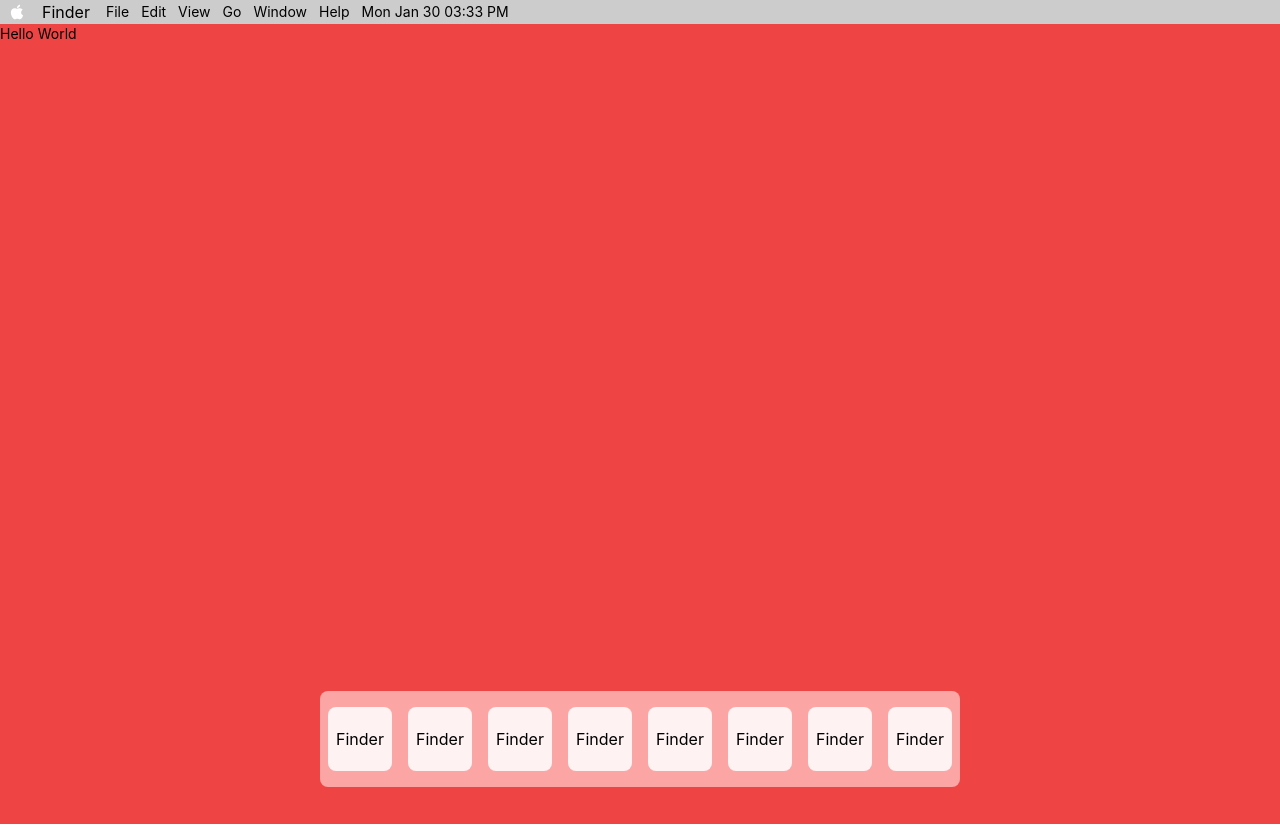
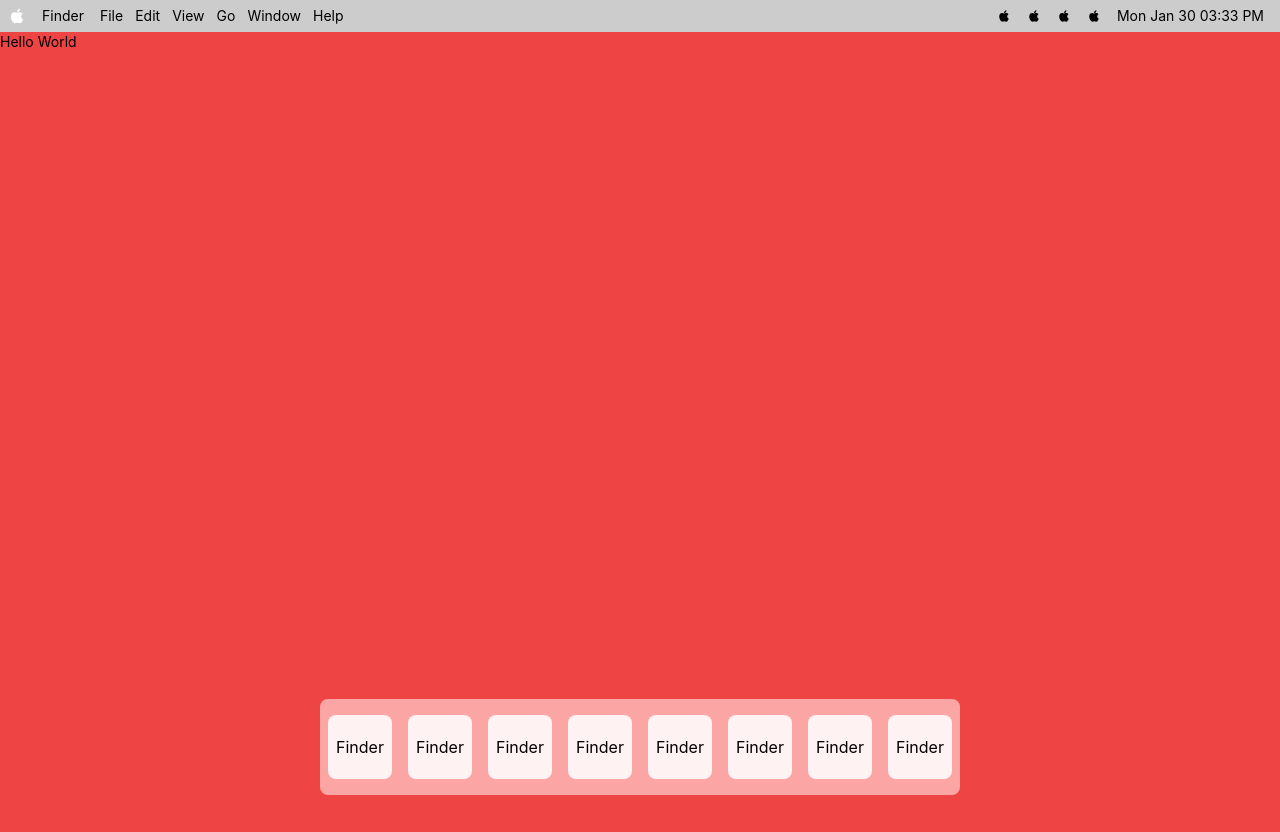
Before and after one commit to SilahicAmil/giga-sur, a React (Vite) app: page / in a window 1280 px wide. Built offline with nearby package versions, Linux system fonts and the light colour scheme.

Commit message:
adding more styling to the top nav

```diff
--- a/components/Navigation/TopNav/TopNav.jsx
+++ b/components/Navigation/TopNav/TopNav.jsx
@@ -2,16 +2,17 @@ import { AiFillApple } from "react-icons/ai";
 
 const TopNav = ({}) => {
   return (
-    <div className="flex w-full h-6">
+    <div className="flex w-full h-8 items-center justify-center bg-transparent">
       <nav className="flex">
         <div className="flex gap-4">
-          <span className="text-lg ml-2 items-center flex text-white ">
+          <div className="text-lg h-full ml-2 items-center flex text-white ">
             <AiFillApple />
-          </span>
+          </div>
 
-          <span className="text-md flex items-center">Finder</span>
+          <p className="text-sm flex items-center">Finder</p>
         </div>
-        <div className="flex ml-4 items-center">
+
+        <div className="flex items-center ml-4 ">
           <ul className="text-sm flex gap-3 items-center">
             <li>File</li>
             <li>Edit</li>
@@ -19,13 +20,27 @@ const TopNav = ({}) => {
             <li>Go</li>
             <li>Window</li>
             <li>Help</li>
-            <div className="ml-auto flex items-center">
-              {/* need to make this based off the current date and time */}
-              <li>Mon Jan 30 03:33 PM</li>
-            </div>
           </ul>
         </div>
       </nav>
+      <div className="ml-auto flex items-center gap-4 text-sm">
+        <div>
+          <AiFillApple />
+        </div>
+        <div>
+          <AiFillApple />
+        </div>
+        <div>
+          <AiFillApple />
+        </div>
+        <div>
+          <AiFillApple />
+        </div>
+        <div className="flex items-center justify-center text-sm mr-4">
+          {/* need to make this based off the current date and time */}
+          <p>Mon Jan 30 03:33 PM</p>
+        </div>
+      </div>
     </div>
   );
 };
```
